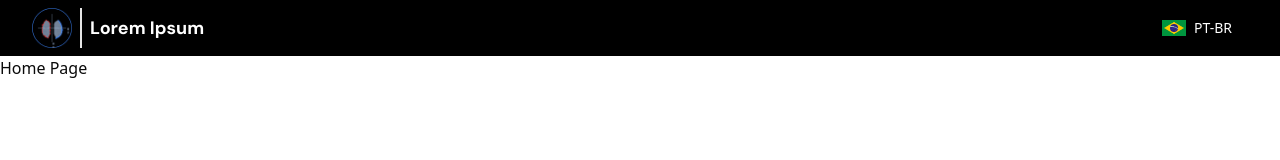
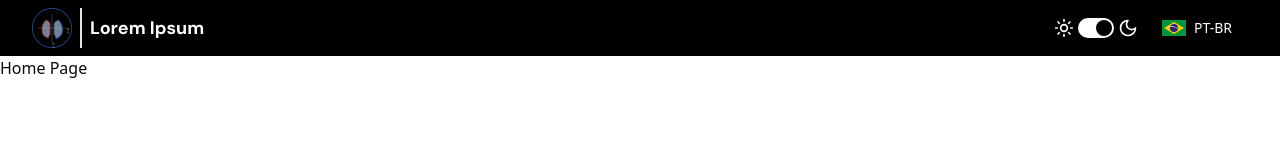
Before and after one commit to kelvinleandro/lung-segmentation-client, a React (Vite) app: page / in a window 1280 px wide. Shown: the top 160 px of the page. Built offline with nearby package versions, Linux system fonts and the light colour scheme; what @cornerstonejs/core, @cornerstonejs/dicom-image-loader would draw is missing.

Commit message:
feat: criado switch para alterar tema

```diff
--- a/src/components/header.tsx
+++ b/src/components/header.tsx
@@ -1,11 +1,15 @@
 import { useNavigate } from "react-router-dom";
 import { Button } from "./ui/button";
+import { Switch } from "./ui/switch";
+import { Sun, Moon } from "lucide-react";
 import useLanguage from "@/hooks/use-language";
 import { Separator } from "./ui/separator";
+import useTheme from "@/hooks/use-theme";
 
 const Header = () => {
   const navigate = useNavigate();
   const { currentLanguage, toggleLanguage } = useLanguage();
+  const { currentColorScheme, toggleColorScheme } = useTheme();
 
   return (
     <header className="bg-black text-white py-2 px-8 flex items-center justify-between">
@@ -18,7 +22,17 @@ const Header = () => {
         <p className="font-bold font-dm-sans text-lg">Lorem Ipsum</p>
       </div>
 
-      <div className="flex items-center ">
+      <div className="flex items-center gap-2">
+        <div className="flex gap-1 items-center">
+          <Sun className="h-5 w-5" />
+          <Switch
+            checked={currentColorScheme === "dark"}
+            onClick={toggleColorScheme}
+            className="data-[state=checked]:bg-white data-[state=unchecked]:bg-white"
+          />
+          <Moon className="h-5 w-5" />
+        </div>
+
         <Button
           onClick={toggleLanguage}
           variant="outline"
--- a/src/components/ui/switch.tsx
+++ b/src/components/ui/switch.tsx
@@ -1,7 +1,7 @@
-import * as React from "react"
-import * as SwitchPrimitive from "@radix-ui/react-switch"
+import * as React from "react";
+import * as SwitchPrimitive from "@radix-ui/react-switch";
 
-import { cn } from "@/lib/utils"
+import { cn } from "@/lib/utils";
 
 function Switch({
   className,
@@ -19,11 +19,11 @@ function Switch({
       <SwitchPrimitive.Thumb
         data-slot="switch-thumb"
         className={cn(
-          "bg-background pointer-events-none block size-4 rounded-full ring-0 shadow-lg transition-transform data-[state=checked]:translate-x-4 data-[state=unchecked]:translate-x-0"
+          "bg-black pointer-events-none block size-4 rounded-full ring-0 shadow-lg transition-transform data-[state=checked]:translate-x-4 data-[state=unchecked]:translate-x-0"
         )}
       />
     </SwitchPrimitive.Root>
-  )
+  );
 }
 
-export { Switch }
+export { Switch };
--- a/src/context/theme-context.tsx
+++ b/src/context/theme-context.tsx
@@ -9,13 +9,18 @@ interface ThemeContextProps {
   toggleColorScheme: () => void;
 }
 
-export const ThemeContext = createContext<ThemeContextProps | undefined>(undefined);
+export const ThemeContext = createContext<ThemeContextProps | undefined>(
+  undefined
+);
 
 export const ThemeProvider = ({ children }: { children: ReactNode }) => {
-  const [currentColorScheme, setCurrentColorScheme] = useState<ThemeType>("light");
+  const [currentColorScheme, setCurrentColorScheme] =
+    useState<ThemeType>("dark");
 
   useEffect(() => {
-    const savedTheme = localStorage.getItem("currentColorScheme") as ThemeType | null;
+    const savedTheme = localStorage.getItem(
+      "currentColorScheme"
+    ) as ThemeType | null;
     if (savedTheme) {
       setCurrentColorScheme(savedTheme);
     }
@@ -30,7 +35,9 @@ export const ThemeProvider = ({ children }: { children: ReactNode }) => {
   };
 
   return (
-    <ThemeContext.Provider value={{ theme, currentColorScheme, toggleColorScheme }}>
+    <ThemeContext.Provider
+      value={{ theme, currentColorScheme, toggleColorScheme }}
+    >
       {children}
     </ThemeContext.Provider>
   );
--- a/src/hooks/useTheme.ts
+++ b/src/hooks/use-theme.ts
@@ -1,10 +1,10 @@
 import { ThemeContext } from "@/context/theme-context";
 import { useContext } from "react";
 
-const useTheme= () => {
+const useTheme = () => {
   const context = useContext(ThemeContext);
   if (!context) {
-    throw new Error("useApi must be used within a ApiProvider");
+    throw new Error("useTheme must be used within a ApiProvider");
   }
   return context;
 };
```
